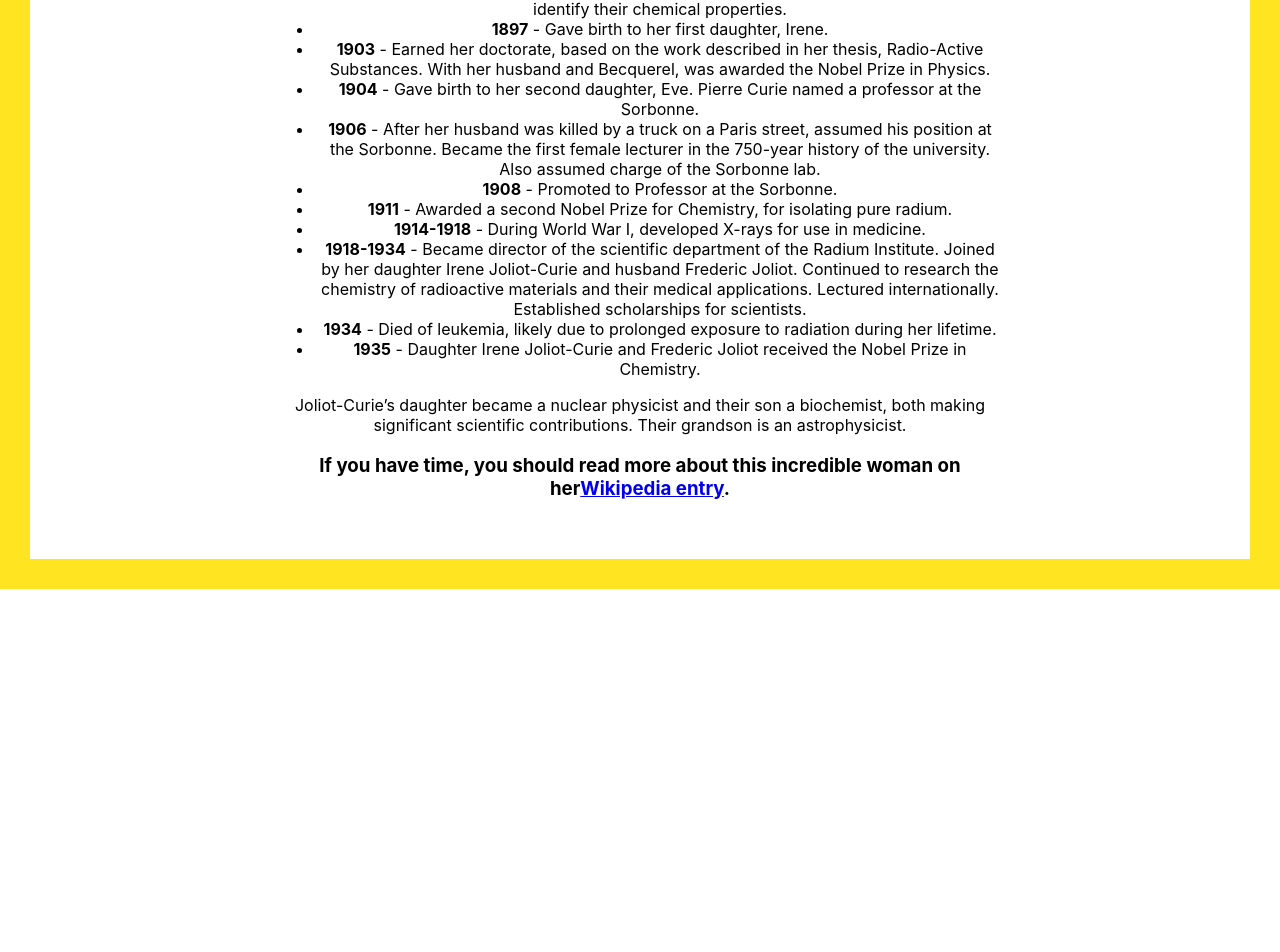
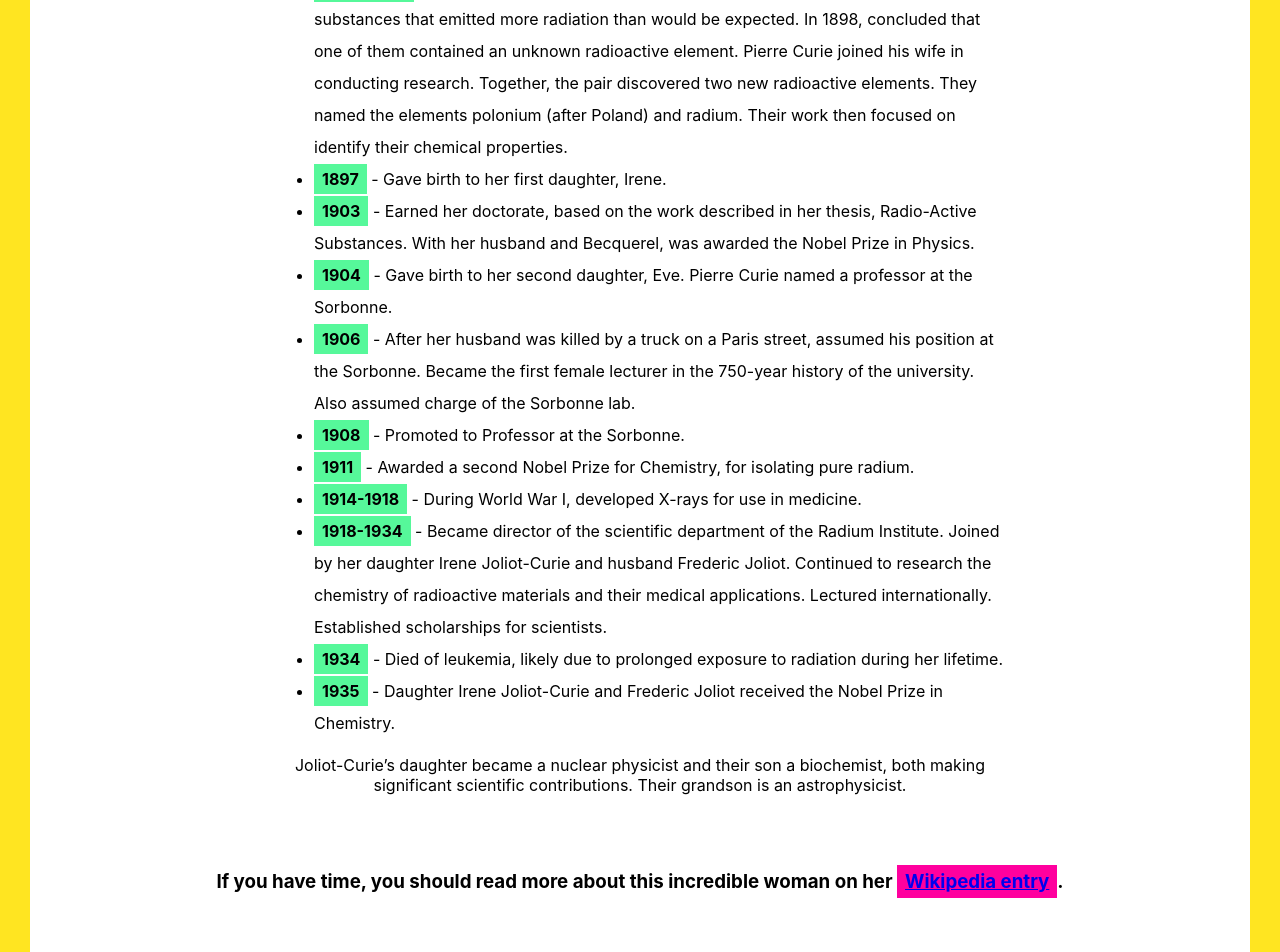
Before and after one commit to ElizabethVegaM/reto-tributo, a React (Create React App) app: page / in a window 1280 px wide. Shown: the part 925-1877 px from the top of the page. Before the commit the page ends 1514 px from the top, so only its background shows below. Built offline with nearby package versions, Linux system fonts and the light colour scheme.

Commit message:
adds style details on timeline

```diff
--- a/src/App.css
+++ b/src/App.css
@@ -32,7 +32,7 @@
 }
 
 #main-section {
-
+  padding-bottom: 40px;
 }
 
 #img-container {
@@ -45,6 +45,7 @@
 
 #img-container figcaption {
   margin: 10px;
+  color: #000;
 }
 
 #timeline-section {
@@ -56,3 +57,19 @@
 #timeline-title {
   margin-bottom: 50px;
 }
+
+span {
+  background-color: #ff009e;
+  padding: 5px 8px;
+}
+
+strong {
+  background-color: #56f89a;
+  padding: 5px 8px;
+  color: #000;
+}
+
+ul {
+  text-align: left;
+  line-height: 2;
+}
--- a/src/App.js
+++ b/src/App.js
@@ -23,15 +23,14 @@ function App() {
         </figure>
         <section id="timeline-section">
           <h3 id="timeline-title">This is a timeline of <span>Marie Curie's</span> life:</h3>
-          <ul id="timeline-list">
-          {timeline.map((el) => <ListItem date={el.date} text={el.text} />)}
+          <ul>
+            {timeline.map((el) => <ListItem date={el.date} text={el.text} />)}
           </ul>
           <p>Joliot-Curie’s daughter became a nuclear physicist and their son a biochemist, both making significant scientific contributions. Their grandson is an astrophysicist.</p>
-          <h3>
-          If you have time, you should read more about this incredible woman on her
-          <a href="https://en.wikipedia.org/wiki/Marie_Curie" target="_blank">Wikipedia entry</a>.
+        </section>
+        <h3>
+          If you have time, you should read more about this incredible woman on her <span><a href="https://en.wikipedia.org/wiki/Marie_Curie" target="_blank">Wikipedia entry</a></span>.
         </h3>
-        </section>
       </main>
     </div>
   );
```
